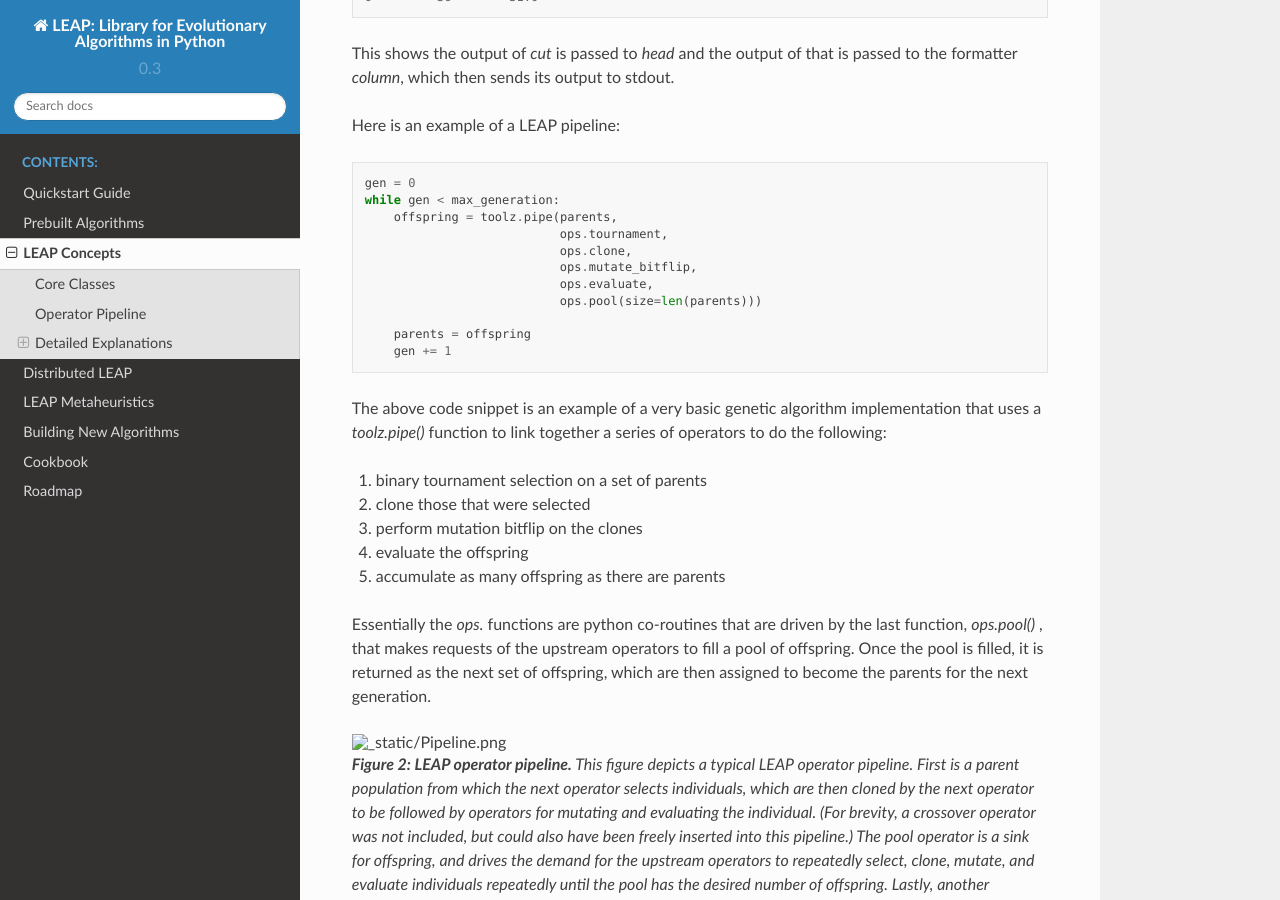
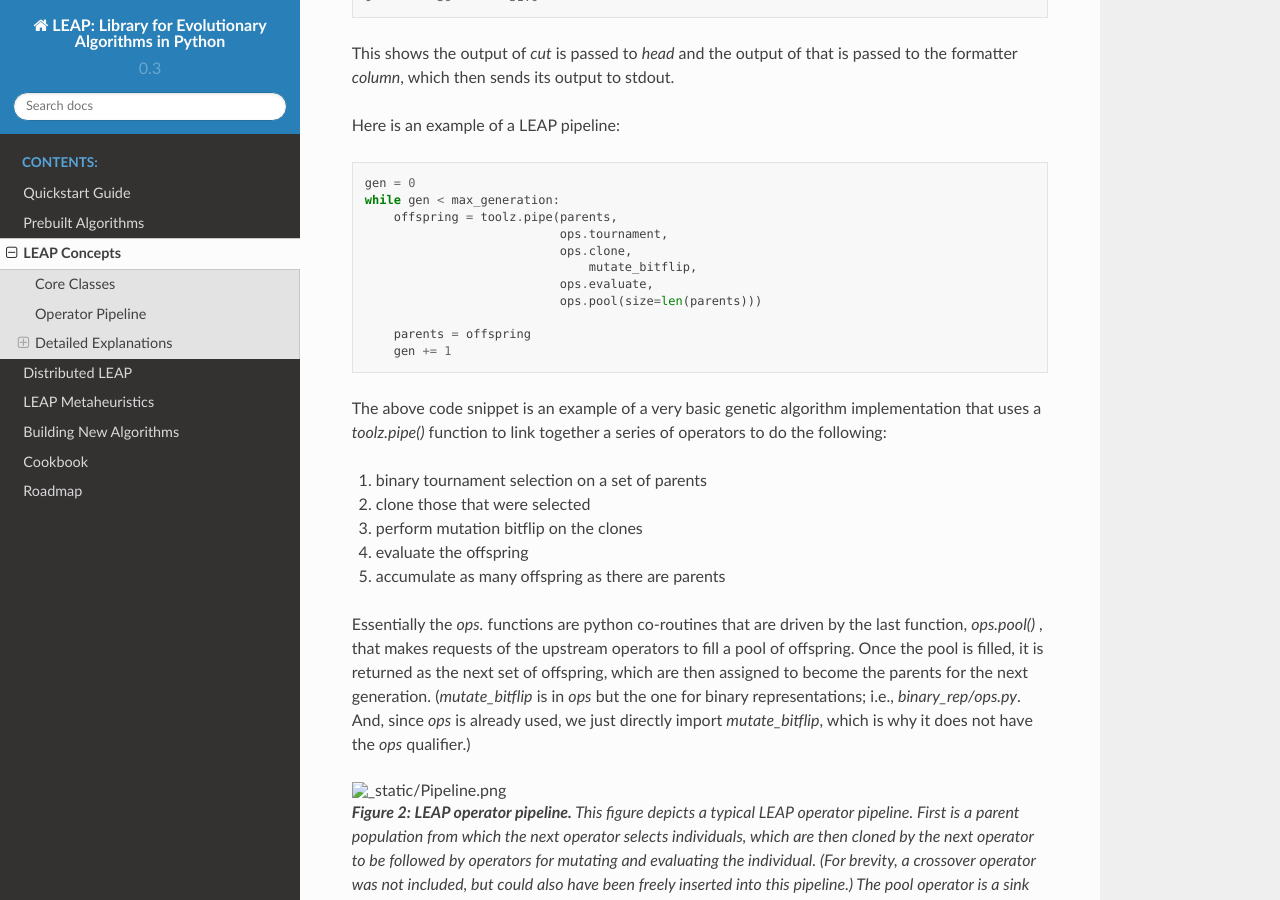
Before and after one commit to AureumChaos/LEAP, a Sphinx documentation site: the page built from docs/source/concepts.rst, in a window 1280 px wide and 900 px high, scrolled down 839 px. Built offline with Sphinx 7.4.7 and the Read the Docs theme 2.0.0, drawn with Linux system fonts in a browser that asks for light colours.

Commit message:
Fixed concepts.rst

```diff
--- a/docs/source/concepts.rst
+++ b/docs/source/concepts.rst
@@ -74,7 +74,10 @@ Essentially the `ops.` functions are python co-routines that are driven by the
 last function, `ops.pool()` , that makes requests of the upstream operators to
 fill a pool of offspring.  Once the pool is filled, it is returned as the next
 set of offspring, which are then assigned to become the parents for the next
-generation.
+generation.  (`mutate_bitflip` is in `ops` but the one for binary
+representations; i.e., `binary_rep/ops.py`.  And, since `ops` is already used,
+we just directly import `mutate_bitflip`, which is why it does not have the
+`ops` qualifier.)
 
 .. figure:: _static/Pipeline.png
 
```
Also changed, not shown: other parts of docs/source/concepts.rst (+1 -1 lines), 1 other file.
